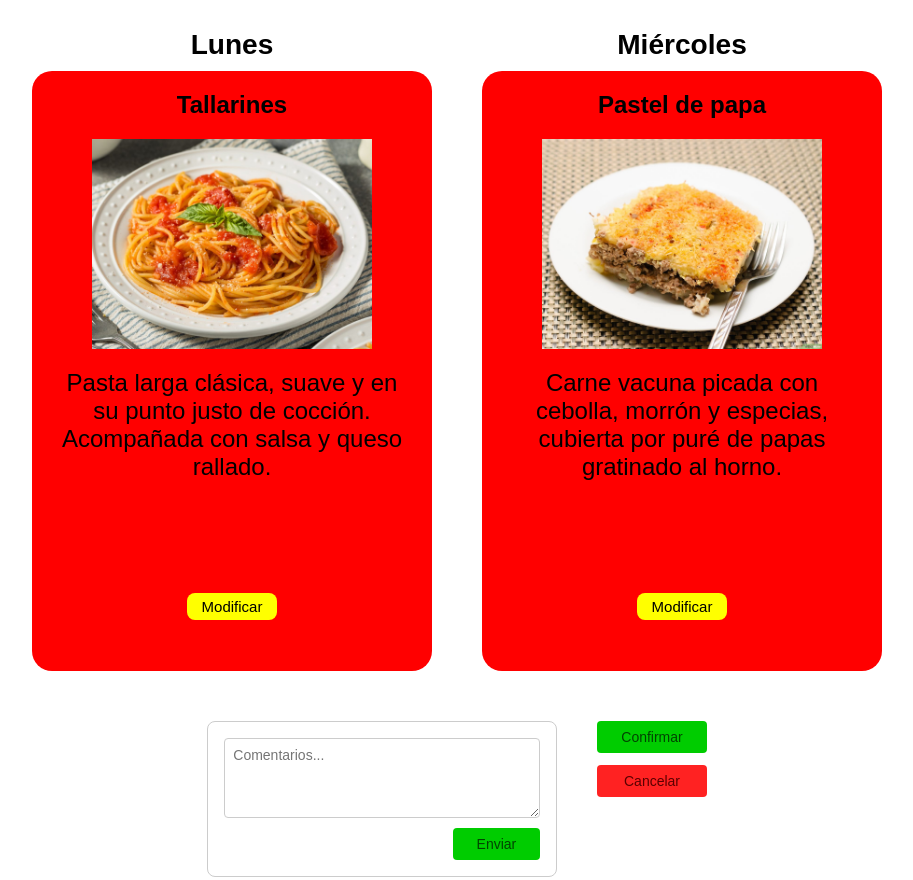
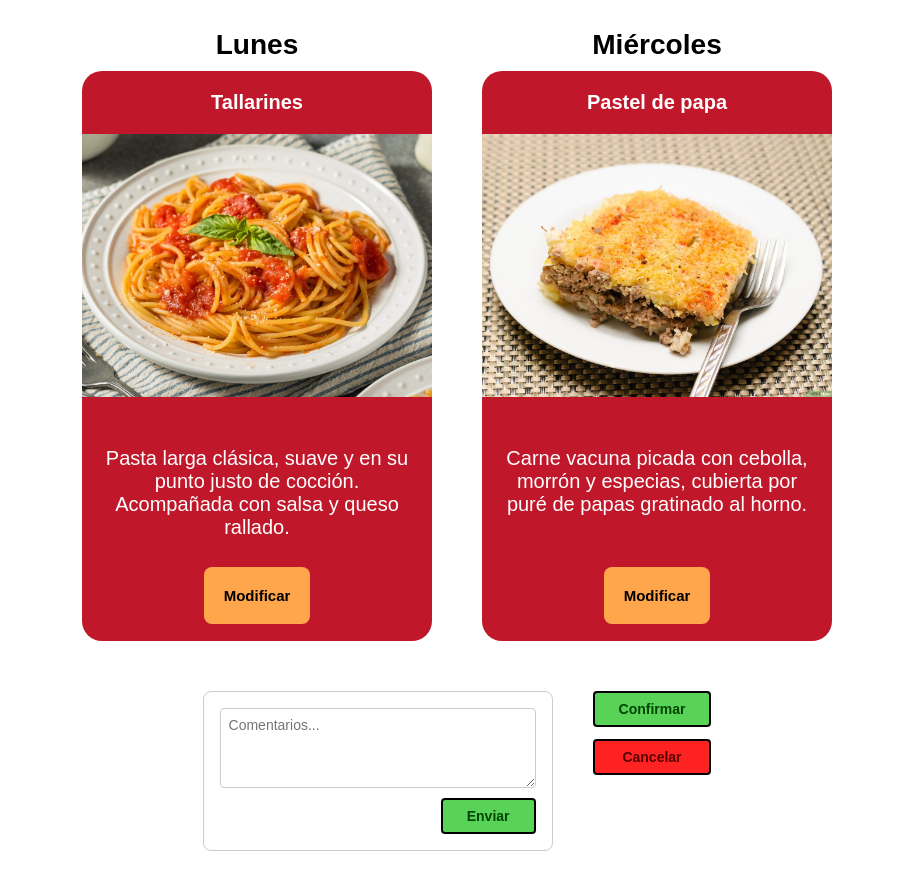
Before and after one commit to devfernandez02-svg/PP1-2026-grupo2, a plain HTML site: page frontend/Pantalla_4-resumen-pedido.html in a window 1280 px wide. Shown: the part 340-1220 px from the top of the page, without its empty margins (183-1096 px from the left). Drawn offline with Linux system fonts and the light colour scheme.

Commit message:
Cambios en los estilos pantalla 4

```diff
--- a/frontend/assets/css/resumen-pedido.css
+++ b/frontend/assets/css/resumen-pedido.css
@@ -73,9 +73,10 @@ main {
 
 .Dia{
     margin-top: 50px;
+
 }
 .pedido{
-    background-color: red;
+    background-color:#C0182A;
     border-radius: 20px;
     margin-top: 10px;
     display: flex;
@@ -83,38 +84,44 @@ main {
     align-items: center;
     text-align: center;
     padding: 20px;
-    width:  400px;
-    height: 600px;
+    width:  350px;
+    height: 570px;
     position: relative;
+    font-family: sans-serif;
+    color: white;
+    font-size: 20px;
 }
 
 
 
 .pedido img{
-   width: 100%;
-   max-width: 280px;
+   width: 280%;
+   max-width: 350px;
    aspect-ratio: 4 / 3;
    object-fit: cover;
    overflow: hidden;
    margin-top: 20px;
+   /*border-radius: 20px;*/
 }
 .pedido p{
-  margin-top: 20px;
+  margin-top: 50px;
 }
 .pedido button{
   position: absolute;
   top: 87%;
 }
 .mod{
-    background-color: yellow;
-    margin-bottom: 12px;
+    background-color: #ffa64d;
+    margin-bottom: 40px;
     border-radius: 8px;
     font-size: 15px;
-    padding: 5px 15px;
+    padding: 20px;
     border: none;
+    font-family: sans-serif;
+    font-weight: bold;
 }
 .mod:hover{
-    background-color:#d4a800;
+    background-color: #ffcc99;
     cursor: pointer;
 }
 
@@ -163,6 +170,7 @@ main {
     min-height: 80px;
 }
 
+
 .fila-enviar {
     display: flex;
     justify-content: flex-end;
@@ -177,24 +185,25 @@ main {
 }
 
 .btn-verde {
-    background-color: #00cc00;
+    background-color: #58d358;
     color: #004400;
-    border: none;
+    border: 2px solid black;
     padding: 8px 24px;
     border-radius: 4px;
+    font-family: sans-serif;
     font-size: 14px;
-    font-weight: 500;
+    font-weight: bold;
     cursor: pointer;
 }
 
 .btn-rojo {
     background-color: #ff2222;
     color: #5a0000;
-    border: none;
+    border: 2px solid black;
     padding: 8px 24px;
     border-radius: 4px;
     font-size: 14px;
-    font-weight: 500;
+    font-weight: bold;
     cursor: pointer;
 }
 
--- a/frontend/data/platos.json
+++ b/frontend/data/platos.json
@@ -30,5 +30,10 @@
     "imagen": "assets/img/tarta-de-verduras.webp",
     "alt": "Tarta de acelga y cebolla",
     "descripcion": "Tarta de acelga, cebolla y queso, con masa integral, acompañada de ensalada."
+  },
+  {
+     "id": "sab-01",
+    "dia": "sabado"
   }
+
 ]
```
Also changed, not shown: frontend/Pantalla_2-config-asistencia.html (+0 -4 lines).
